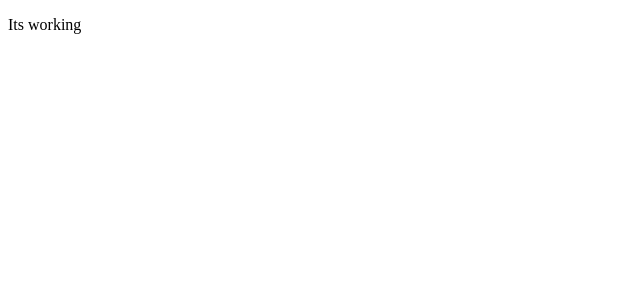
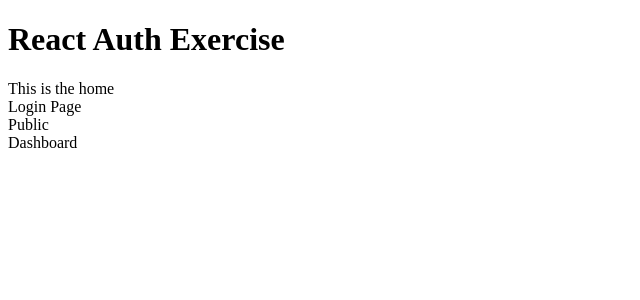
Before and after one commit to PatrickS83/react-authentification, a React app: page / in a window 1280 px wide. Shown: the top 300 px of the page, without its empty margins (0-640 px from the left). Built offline with nearby package versions, Linux system fonts and the light colour scheme; the HTML template or start-up script is replaced by a standard one.

Commit message:
add placeholder components

```diff
--- a/src/components/App.js
+++ b/src/components/App.js
@@ -1,10 +1,22 @@
 import React, { Component } from 'react';
+import Home from './Home';
+import Login from './Login';
+import Dashboard from './Dashboard';
+import Public from './Public';
 
 class App extends Component {
   state = {};
 
   render() {
-    return <p>Its working</p>;
+    return (
+      <div className="container">
+        <h1>React Auth Exercise</h1>
+        <Home />
+        <Login />
+        <Public />
+        <Dashboard />
+      </div>
+    );
   }
 }
 
--- /dev/null
+++ b/src/components/Dashboard.js
@@ -0,0 +1,5 @@
+import React from 'react';
+
+const Dashboard = () => <div>Dashboard</div>;
+
+export default Dashboard;
--- /dev/null
+++ b/src/components/Home.js
@@ -0,0 +1,5 @@
+import React from 'react';
+
+const Home = () => <div>This is the home</div>;
+
+export default Home;
--- /dev/null
+++ b/src/components/Login.js
@@ -0,0 +1,8 @@
+import React, { Component } from 'react';
+import PropTypes from 'prop-types';
+
+export default class Login extends Component {
+  render() {
+    return <div>Login Page</div>;
+  }
+}
--- /dev/null
+++ b/src/components/Public.js
@@ -0,0 +1,5 @@
+import React from 'react';
+
+const Public = () => <div>Public</div>;
+
+export default Public;
```
Also changed, not shown: 1 other file (tests, documents, lock files or other folders).
